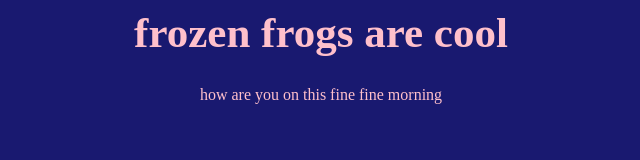
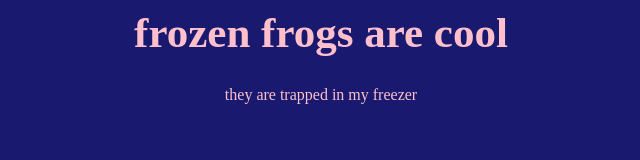
Before and after one commit to gibbons07/hellloworld, a plain HTML site: page index.html in a window 1280 px wide. Shown: the full height of the page, 319-959 px from the left. Drawn offline with Linux system fonts and the light colour scheme.

Commit message:
Update index.html

```diff
--- a/index.html
+++ b/index.html
@@ -12,7 +12,7 @@
 
   <h1>frozen frogs are cool</h1>
 
-   <p> how are you on this fine fine morning</p>
+   <p>they are trapped in my freezer</p>
 
  </body>
 
```
